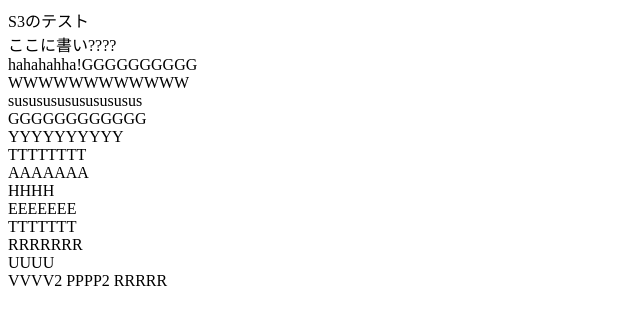
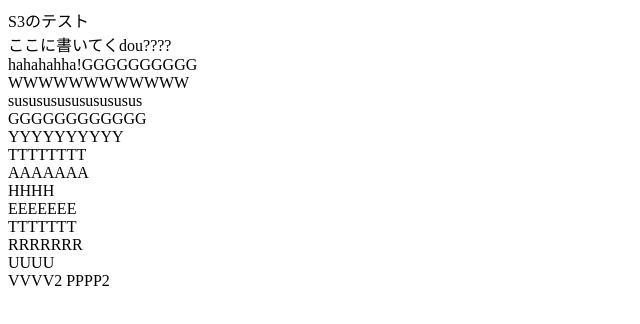
Before and after one commit to hi6snow/new_repository2, a plain HTML site: page index.html in a window 1280 px wide. Shown: the whole page, without its empty margins (0-640 px from the left). Drawn offline with Linux system fonts and the light colour scheme.

Commit message:
no message

```diff
--- a/index.html
+++ b/index.html
@@ -4,7 +4,7 @@
     <meta http-equiv="Content-Type" content="text/html; charset=UTF-8">
     <title>ッッッッGS3のテストだけれども</title>
    </head>
-  <body>S3のテスト<br>ここに書い????
+  <body>S3のテスト<br>ここに書いてくdou????
 	<br>hahahahha!GGGGGGGGGG<br>
 	  WWWWWWWWWWWW<br>
 	  sususususususususus<br>
@@ -18,6 +18,5 @@
 	  UUUU<br>
 	  VVVV2
 	  PPPP2
-	  RRRRR<br>
 	</body>
 </html>
```
